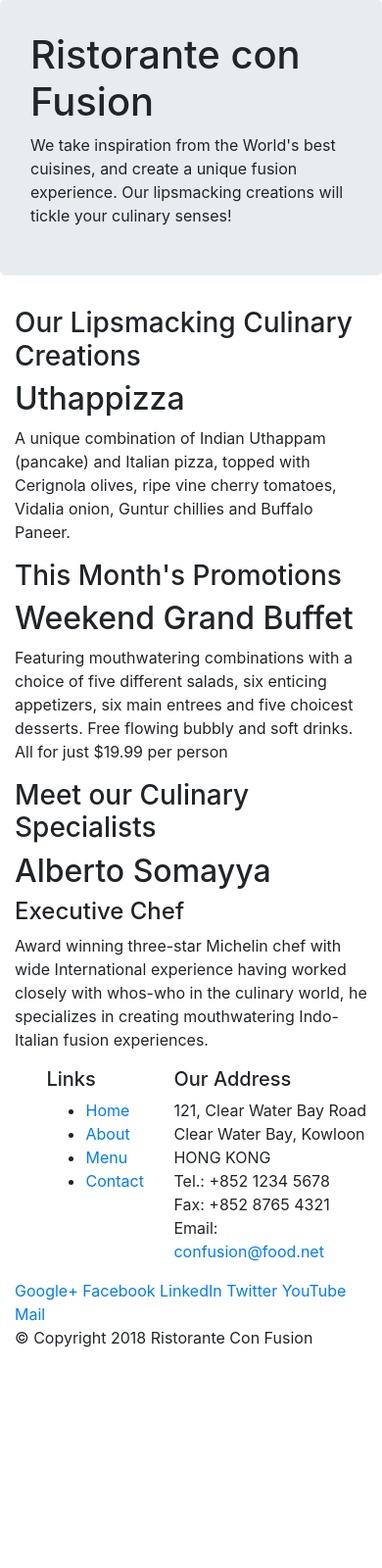
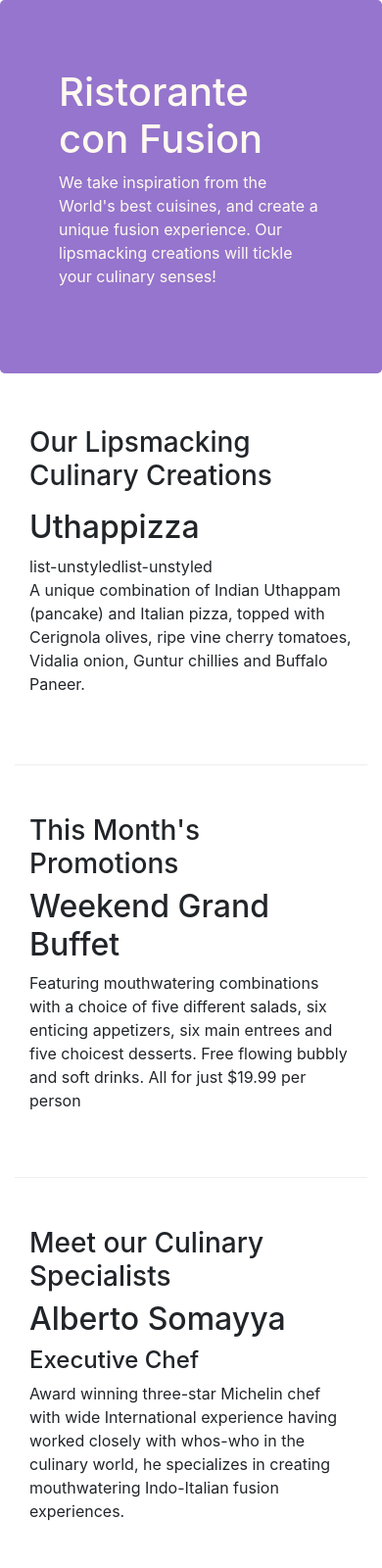
Before and after one commit to hmswrth/BootStrap4, a website: page index.html in a window 390 px wide. Shown: the top 1600 px of the page at 98% size. Before the commit the page ends 1393 px from the top, so only its background shows below. Drawn offline with nearby package versions, Linux system fonts and the light colour scheme.

Commit message:
bootstrap grid 2

```diff
--- /dev/null
+++ b/CSS/style.css
@@ -0,0 +1,30 @@
+.row-header{
+    margin:0px auto;
+    padding: 0px auto;
+}
+
+.row-content{
+    margin: 0px auto;
+    padding: 50px 0px 50px 0px;
+    border-bottom : 1px ridge;
+    min-height: 400px;
+}
+
+.footer{
+    background-color: #D1C4E9;
+    margin : 0px auto;
+    padding: 20px 0px 20px 0px;
+}
+
+.jumbotron{
+    padding: 70px 30px 70px 30px;
+    margin: 0px auto;
+    background: #9575CD;
+    color:floralwhite;
+}
+
+.address{
+    font-size:80%;
+    margin:0px;
+    color: black;
+}
--- a/index.html
+++ b/index.html
@@ -9,6 +9,7 @@
 
         <!-- Bootstrap CSS -->
         <link rel="stylesheet" href="node_modules/bootstrap/dist/css/bootstrap.min.css">
+        <link rel="stylesheet" href="CSS/style.css">
     <title>Ristorante Con Fusion</title>
 </head>
 
@@ -16,7 +17,7 @@
 
     <header class="jumbotron">
         <div class="container">
-            <div class="row">
+            <div class="row row-header">
                 <div class="col-12 col-sm-6">
                     <h1>Ristorante con Fusion</h1>
                     <p>We take inspiration from the World's best cuisines, and create a unique fusion experience. Our lipsmacking creations will tickle your culinary senses!</p>
@@ -27,33 +28,33 @@
         </div>
     </header>
 
-    <div class="container">
-        <div class="row">
+    <div class="container ">
+        <div class="row row-content align-items-center">
             <div class="col-12 col-sm-4 order-sm-last col-md-3">
                 <h3>Our Lipsmacking Culinary Creations</h3>
             </div>
-            <div class="col col-sm corder-sm-first col-md-3">
-                <h2>Uthappizza</h2>
+            <div class="col col-sm order-sm-first col-md">
+                <h2>Uthappizza</h2>list-unstyledlist-unstyled
                 <p>A unique combination of Indian Uthappam (pancake) and Italian pizza, topped with Cerignola olives, ripe vine cherry tomatoes, Vidalia onion, Guntur chillies and Buffalo Paneer.</p>
             </div>
         </div>
 
 
-        <div class="row">
-            <div class="col-12 col-sm-4 order-sm-last col-md-3">
+        <div class="row row-content align-items-center">
+            <div class="col-12 col-sm-4 order-sm-first col-md-3">
                 <h3>This Month's Promotions</h3>
             </div>
-            <div class="col-12 col-sm-4 order-sm-first col-md-3">
+            <div class="col col-sm order-sm-last col-md">
                 <h2>Weekend Grand Buffet</h2>
                 <p>Featuring mouthwatering combinations with a choice of five different salads, six enticing appetizers, six main entrees and five choicest desserts. Free flowing bubbly and soft drinks. All for just $19.99 per person </p>
             </div>
         </div>
 
-        <div class="row">
+        <div class="row row-content align-items-center">
             <div class="col-12 col-sm-4 order-sm-last col-md-3">
                 <h3>Meet our Culinary Specialists</h3>
             </div>
-            <div class="col-12 col-sm-4 order-sm-first col-md-3">
+            <div class="col-12 col-sm-4 order-sm-first col-md">
                 <h2>Alberto Somayya</h2>
                 <h4>Executive Chef</h4>
                 <p>Award winning three-star Michelin chef with wide International experience having worked closely with whos-who in the culinary world, he specializes in creating mouthwatering Indo-Italian fusion experiences. </p>
@@ -61,12 +62,12 @@
         </div>
     </div>
 
-    <footer>
-        <div class="container">
+    <footer class="footer">
+        <div class="container ">
             <div class="row">
                 <div class="col-4 offset-1 col-sm-2">
                     <h5>Links</h5>
-                    <ul>
+                    <ul class="list-unstyled">
                         <li><a href="#">Home</a></li>
                         <li><a href="#">About</a></li>
                         <li><a href="#">Menu</a></li>
@@ -84,8 +85,8 @@
 		              Email: <a href="mailto:confusion@food.net">confusion@food.net</a>
 		           </address>
                 </div>
-                <div>
-                    <div class="col-12 col-sm-4">
+                <div class="col-12 col-sm-4 align-self-center">
+                    <div class="text-center">
                         <a href="http://google.com/+">Google+</a>
                         <a href="http://www.facebook.com/profile.php?id=">Facebook</a>
                         <a href="http://www.linkedin.com/in/">LinkedIn</a>
@@ -95,7 +96,7 @@
                     </div>
                 </div>
            </div>
-           <div class="row">
+           <div class="row justify-content-center">
                 <div class="col-auto">
                     <p>© Copyright 2018 Ristorante Con Fusion</p>
                 </div>
```
